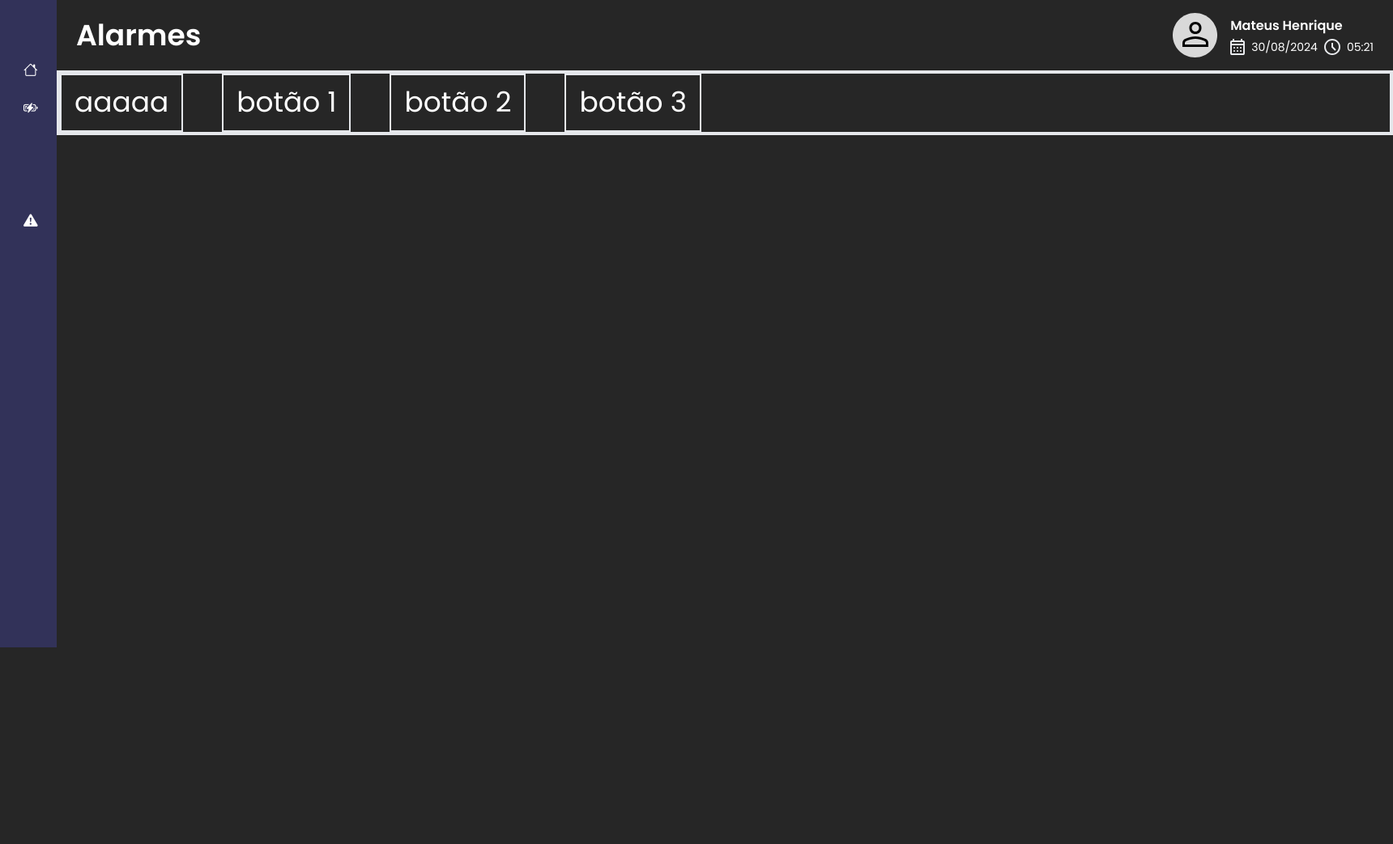
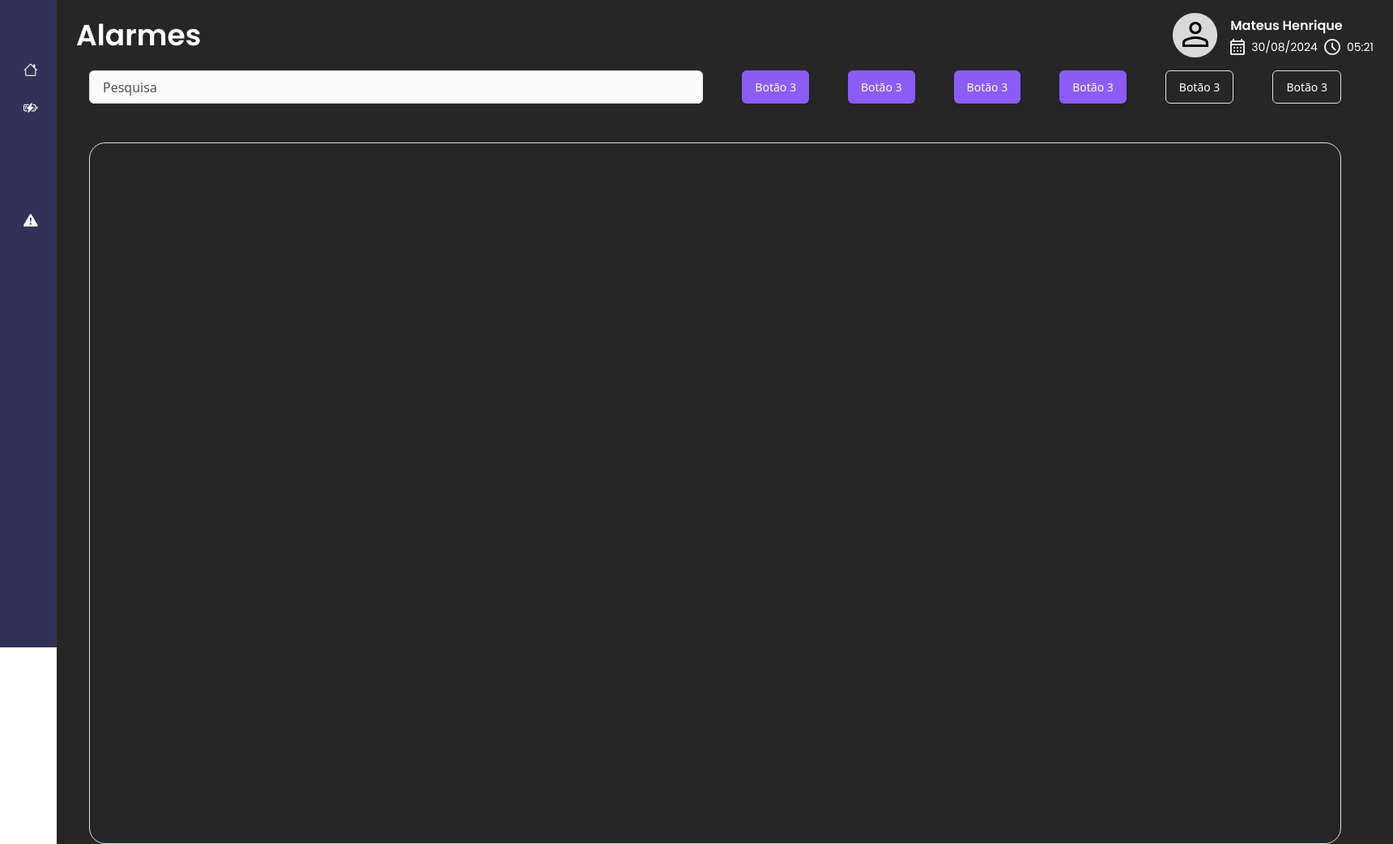
Before and after one commit to igor-mauricio/supervisorio-lab-mobilidade-e-armazenamento, a Flask app: page /alarms in a window 1720 px wide. Shown: the whole page at 81% size. Before the commit the page ends 800 px from the top, so only its background shows below. Run offline with Flask 3, Linux system fonts and the light colour scheme; some libraries are stand-ins or nearby versions.

Commit message:
atualização: pagina de alarmes
atualização: consegui fazer boa parte da tela de alarmes e era o npm msm

```diff
--- a/app/static/css/output.css
+++ b/app/static/css/output.css
@@ -671,14 +671,6 @@
   isolation: auto;
 }
 
-.-z-20 {
-  z-index: -20;
-}
-
-.-z-50 {
-  z-index: -50;
-}
-
 .z-0 {
   z-index: 0;
 }
@@ -838,16 +830,24 @@
   height: 1.5rem;
 }
 
-.h-screen {
-  height: 100vh;
+.h-\[41px\] {
+  height: 41px;
+}
+
+.h-\[462px\] {
+  height: 462px;
+}
+
+.h-\[956px\] {
+  height: 956px;
 }
 
 .h-full {
   height: 100%;
 }
 
-.h-\[462px\] {
-  height: 462px;
+.min-h-10 {
+  min-height: 2.5rem;
 }
 
 .min-h-screen {
@@ -858,6 +858,14 @@
   width: 1.5rem;
 }
 
+.w-\[1626px\] {
+  width: 1626px;
+}
+
+.w-\[462px\] {
+  width: 462px;
+}
+
 .w-\[this-is\\\\\] {
   width: this-is\\;
 }
@@ -870,10 +878,6 @@
   width: weird-and-invalid;
 }
 
-.w-\[462px\] {
-  width: 462px;
-}
-
 .w-full {
   width: 100%;
 }
@@ -884,6 +888,10 @@
 
 .flex-shrink {
   flex-shrink: 1;
+}
+
+.flex-shrink-0 {
+  flex-shrink: 0;
 }
 
 .shrink {
@@ -1404,20 +1412,28 @@
   justify-items: stretch;
 }
 
+.gap-1 {
+  gap: 0.25rem;
+}
+
 .gap-2 {
   gap: 0.5rem;
 }
 
-.gap-4 {
-  gap: 1rem;
-}
-
 .gap-3 {
   gap: 0.75rem;
 }
 
-.gap-1 {
-  gap: 0.25rem;
+.gap-5 {
+  gap: 1.25rem;
+}
+
+.gap-\[10\] {
+  gap: 10;
+}
+
+.gap-\[10px\] {
+  gap: 10px;
 }
 
 .space-x-2 > :not([hidden]) ~ :not([hidden]) {
@@ -1740,8 +1756,20 @@
   border-radius: 0.5rem;
 }
 
-.rounded-xl {
-  border-radius: 0.75rem;
+.rounded-md {
+  border-radius: 0.375rem;
+}
+
+.rounded-sm {
+  border-radius: 0.125rem;
+}
+
+.rounded-2xl {
+  border-radius: 1rem;
+}
+
+.rounded-\[20px\] {
+  border-radius: 20px;
 }
 
 .rounded-b {
@@ -1872,24 +1900,14 @@
   border-style: none;
 }
 
-.border-violet-800 {
-  --tw-border-opacity: 1;
-  border-color: rgb(91 33 182 / var(--tw-border-opacity));
-}
-
-.border-violet-900 {
-  --tw-border-opacity: 1;
-  border-color: rgb(76 29 149 / var(--tw-border-opacity));
-}
-
 .bg-\[rgb\(255\2c 0\2c 0\)\] {
   --tw-bg-opacity: 1;
   background-color: rgb(255 0 0 / var(--tw-bg-opacity));
 }
 
-.bg-neutral-500 {
+.bg-neutral-50 {
   --tw-bg-opacity: 1;
-  background-color: rgb(115 115 115 / var(--tw-bg-opacity));
+  background-color: rgb(250 250 250 / var(--tw-bg-opacity));
 }
 
 .bg-neutral-700 {
@@ -1902,6 +1920,11 @@
   background-color: rgb(38 38 38 / var(--tw-bg-opacity));
 }
 
+.bg-violet-500 {
+  --tw-bg-opacity: 1;
+  background-color: rgb(139 92 246 / var(--tw-bg-opacity));
+}
+
 .decoration-slice {
   -webkit-box-decoration-break: slice;
           box-decoration-break: slice;
@@ -2020,16 +2043,28 @@
   padding: 0.75rem;
 }
 
-.p-5 {
-  padding: 1.25rem;
-}
-
-.p-2 {
-  padding: 0.5rem;
-}
-
-.p-4 {
-  padding: 1rem;
+.p-\[10\] {
+  padding: 10;
+}
+
+.p-\[p10px\] {
+  padding: p10px;
+}
+
+.p-\[10px\] {
+  padding: 10px;
+}
+
+.p-20 {
+  padding: 5rem;
+}
+
+.p-10 {
+  padding: 2.5rem;
+}
+
+.p-12 {
+  padding: 3rem;
 }
 
 .px-1 {
@@ -2042,19 +2077,29 @@
   padding-right: 0.375rem;
 }
 
+.px-3 {
+  padding-left: 0.75rem;
+  padding-right: 0.75rem;
+}
+
+.px-4 {
+  padding-left: 1rem;
+  padding-right: 1rem;
+}
+
 .px-5 {
   padding-left: 1.25rem;
   padding-right: 1.25rem;
 }
 
-.px-4 {
-  padding-left: 1rem;
-  padding-right: 1rem;
-}
-
-.px-3 {
-  padding-left: 0.75rem;
-  padding-right: 0.75rem;
+.py-1 {
+  padding-top: 0.25rem;
+  padding-bottom: 0.25rem;
+}
+
+.py-2 {
+  padding-top: 0.5rem;
+  padding-bottom: 0.5rem;
 }
 
 .py-3 {
@@ -2062,6 +2107,21 @@
   padding-bottom: 0.75rem;
 }
 
+.px-20 {
+  padding-left: 5rem;
+  padding-right: 5rem;
+}
+
+.py-20 {
+  padding-top: 5rem;
+  padding-bottom: 5rem;
+}
+
+.px-10 {
+  padding-left: 2.5rem;
+  padding-right: 2.5rem;
+}
+
 .text-left {
   text-align: left;
 }
@@ -2116,6 +2176,28 @@
 
 .align-super {
   vertical-align: super;
+}
+
+.font-sans {
+  font-family: ui-sans-serif, system-ui, sans-serif, "Apple Color Emoji", "Segoe UI Emoji", "Segoe UI Symbol", "Noto Color Emoji";
+}
+
+.text-4xl {
+  font-size: 2.25rem;
+  line-height: 2.5rem;
+}
+
+.text-\[14px\] {
+  font-size: 14px;
+}
+
+.text-\[16px\] {
+  font-size: 16px;
+}
+
+.text-base {
+  font-size: 1rem;
+  line-height: 1.5rem;
 }
 
 .text-sm {
@@ -2123,28 +2205,16 @@
   line-height: 1.25rem;
 }
 
-.text-lg {
-  font-size: 1.125rem;
-  line-height: 1.75rem;
-}
-
-.text-5xl {
-  font-size: 3rem;
-  line-height: 1;
-}
-
-.text-4xl {
-  font-size: 2.25rem;
-  line-height: 2.5rem;
-}
-
-.text-base {
-  font-size: 1rem;
-  line-height: 1.5rem;
-}
-
 .font-bold {
   font-weight: 700;
+}
+
+.font-medium {
+  font-weight: 500;
+}
+
+.font-normal {
+  font-weight: 400;
 }
 
 .uppercase {
@@ -2215,8 +2285,24 @@
   font-variant-numeric: var(--tw-ordinal) var(--tw-slashed-zero) var(--tw-numeric-figure) var(--tw-numeric-spacing) var(--tw-numeric-fraction);
 }
 
+.leading-\[20px\] {
+  line-height: 20px;
+}
+
+.leading-\[24px\] {
+  line-height: 24px;
+}
+
 .text-\[\#336699\]\/\[\.35\] {
   color: rgb(51 102 153 / .35);
+}
+
+.text-\[var\(--color-text-onColor\2c \#FFF\)\] {
+  color: var(--color-text-onColor,#FFF);
+}
+
+.text-\[var\(--neutral-800\2c \#525252\)\] {
+  color: var(--neutral-800,#525252);
 }
 
 .text-blue-500 {
@@ -2227,11 +2313,6 @@
 .text-white {
   --tw-text-opacity: 1;
   color: rgb(255 255 255 / var(--tw-text-opacity));
-}
-
-.text-red-600 {
-  --tw-text-opacity: 1;
-  color: rgb(220 38 38 / var(--tw-text-opacity));
 }
 
 .underline {
@@ -2425,6 +2506,12 @@
 .shadow {
   --tw-shadow: 0 1px 3px 0 rgb(0 0 0 / 0.1), 0 1px 2px -1px rgb(0 0 0 / 0.1);
   --tw-shadow-colored: 0 1px 3px 0 var(--tw-shadow-color), 0 1px 2px -1px var(--tw-shadow-color);
+  box-shadow: var(--tw-ring-offset-shadow, 0 0 #0000), var(--tw-ring-shadow, 0 0 #0000), var(--tw-shadow);
+}
+
+.shadow-sm {
+  --tw-shadow: 0 1px 2px 0 rgb(0 0 0 / 0.05);
+  --tw-shadow-colored: 0 1px 2px 0 var(--tw-shadow-color);
   box-shadow: var(--tw-ring-offset-shadow, 0 0 #0000), var(--tw-ring-shadow, 0 0 #0000), var(--tw-shadow);
 }
 
--- a/app/templates/alarms.html
+++ b/app/templates/alarms.html
@@ -23,20 +23,41 @@
             </div>
         </nav>
 
-        <div class="flex flex-col w-[1626px] h-[956px] bg-red-800 items-center gap-5 border-2">
-          <div class="flex items-flex-start gap-5 self-stretch border-2 rounded-md">
-            <div class="flex h-[41px] py-2 px-3 items-center gap-2 rounded-md bg-neutral-50 border-2">
-                aaaaa
+        <div class="flex flex-col w-[1626px] h-[956px] items-center gap-5 flex-shrink-0 px-10">
+          <div class="flex items-start gap-5 self-stretch">
+
+            <div id="input" class="flex h-[41px] min-h-10 py-2 px-3 items-center gap-2 flex-1 rounded-md bg-neutral-50 border">
+                <div id="content" class="flex items-center gap-2 flex-1">
+                    <span class=" text-[var(--neutral-800,#525252)] font-sans text-[16px] font-normal leading-[24px]">Pesquisa</span>
+                </div>
             </div>
-            <div class="flex h-[41px] py-2 px-3 items-center gap-1 rounded-md bg-violet-500 border-2">
-                botão 1
+            <div id="bagde" class="flex py-1 px-3 items-center self-stretch gap-1 rounded-md bg-violet-500 shadow-sm">
+                <span class="text-[var(--color-text-onColor,#FFF)] text-center font-sans text-[14px] font-medium leading-[20px] ">Botão 3</span>
             </div>
-            <div class="flex h-[41px] py-2 px-3 items-center gap-1 rounded-md bg-violet-500 border-2">
-                botão 2
+
+            <div id="bagde" class="flex py-1 px-3 items-center self-stretch gap-1 rounded-md bg-violet-500 shadow-sm">
+                <span class="text-[var(--color-text-onColor,#FFF)] text-center font-sans text-[14px] font-medium leading-[20px] ">Botão 3</span>
             </div>
-            <div class="flex h-[33px] py-1 px-3 items-center self-stretch gap-1 rounded-md bg-violet-500 border-2">
-                botão 3
+
+            <div id="bagde" class="flex py-1 px-3 items-center self-stretch gap-1 rounded-md bg-violet-500 shadow-sm">
+                <span class="text-[var(--color-text-onColor,#FFF)] text-center font-sans text-[14px] font-medium leading-[20px] ">Botão 3</span>
             </div>
+
+            <div id="bagde" class="flex py-1 px-3 items-center self-stretch gap-1 rounded-md bg-violet-500 shadow-sm">
+                <span class="text-[var(--color-text-onColor,#FFF)] text-center font-sans text-[14px] font-medium leading-[20px] ">Botão 3</span>
+            </div>
+
+            <div id="bagde" class="flex py-1 px-3 items-center self-stretch gap-1 rounded-md border shadow-sm">
+                <span class="text-[var(--color-text-onColor,#FFF)] text-center font-sans text-[14px] font-medium leading-[20px] ">Botão 3</span>
+            </div>
+
+            <div id="bagde" class="flex py-1 px-3 items-center self-stretch gap-1 rounded-md border shadow-sm">
+                <span class="text-[var(--color-text-onColor,#FFF)] text-center font-sans text-[14px] font-medium leading-[20px] ">Botão 3</span>
+            </div>
+          </div>
+
+          <div class="flex p-[10px] items-start gap-[10px] flex-1 self-stretch rounded-[20px] border">
+
           </div>
 
         </div>
```
